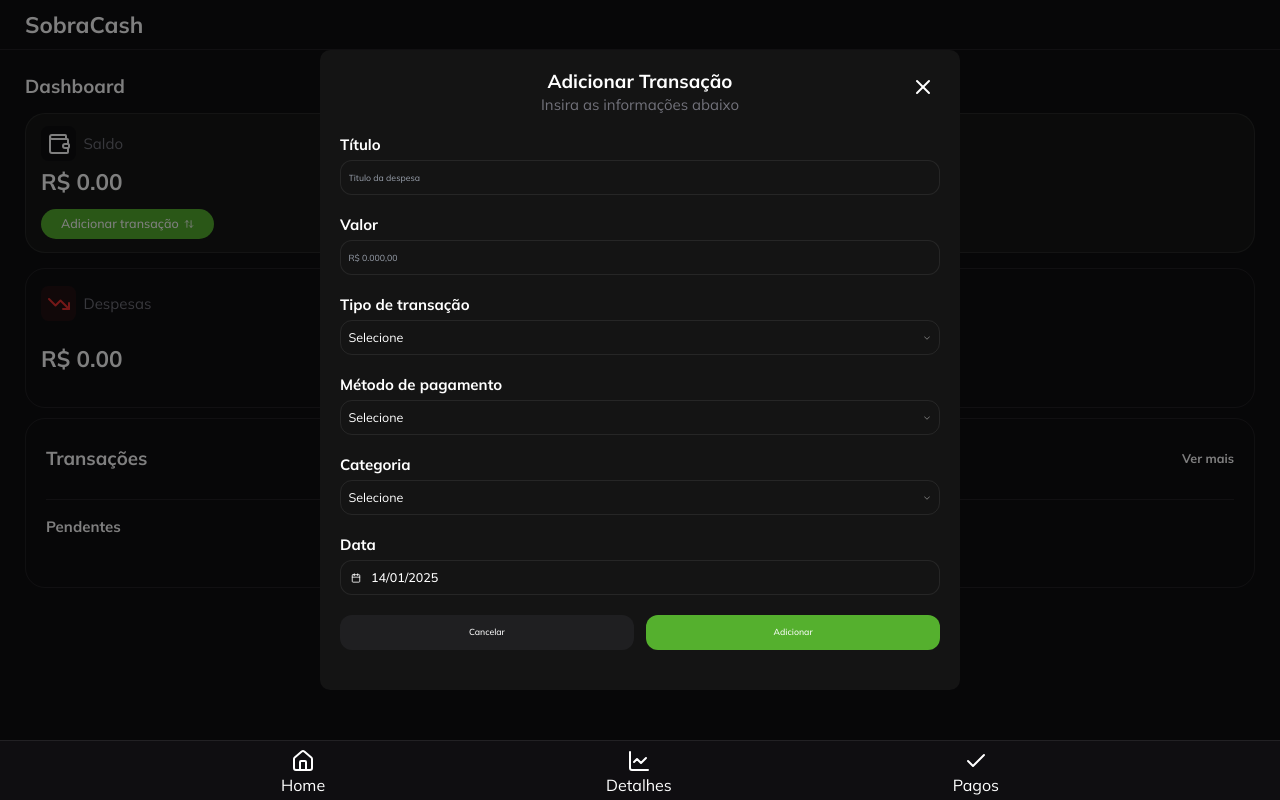
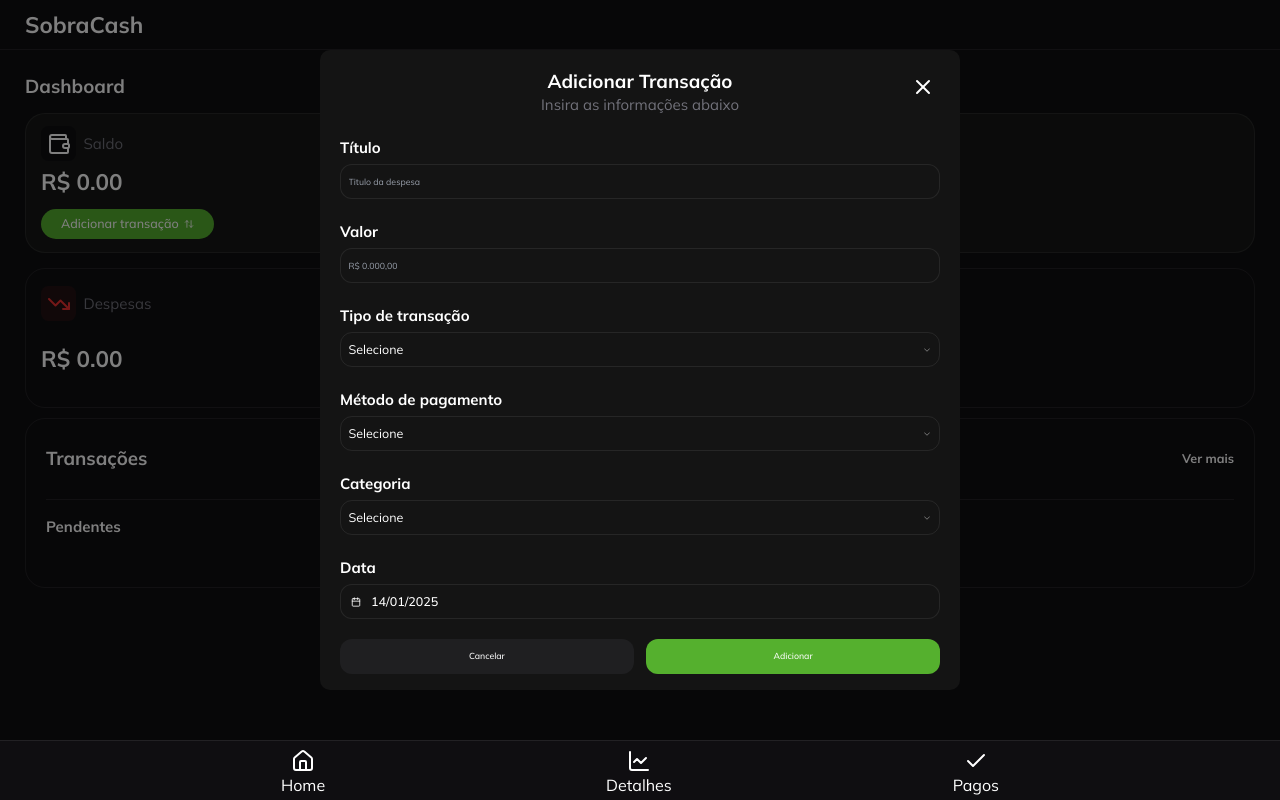
Before and after one commit to nicolasfreitas-dev/wisebills, a Next.js app: page / in a window 1280 px wide. Both pictures are taken after a click on the button "Adicionar transação". Built offline with nearby package versions, Linux system fonts and the light colour scheme.

Commit message:
refactor: change old form component to use shadcn form component

```diff
--- a/package.json
+++ b/package.json
@@ -21,11 +21,13 @@
     "date-fns": "^4.1.0",
     "lucide-react": "^0.469.0",
     "next": "15.1.3",
+    "next-themes": "^0.4.4",
     "react": "^19.0.0",
     "react-day-picker": "^8.10.1",
     "react-dom": "^19.0.0",
     "react-hook-form": "^7.54.2",
     "sobra-cash": "file:",
+    "sonner": "^2.0.1",
     "tailwind-merge": "^2.6.0",
     "tailwindcss-animate": "^1.0.7",
     "zod": "^3.24.1"
--- a/src/components/DatePickerField/index.tsx
+++ /dev/null
@@ -1,53 +0,0 @@
-import React from "react"
-import { cn } from "@/lib/utils"
-import { format } from "date-fns"
-import { Button } from "../ui/button"
-import { Popover, PopoverContent, PopoverTrigger } from "../ui/popover"
-import { Calendar } from "../ui/calendar"
-import { ptBR } from "date-fns/locale/pt-BR"
-import { CalendarIcon } from "lucide-react"
-
-interface DatePickerProps {
-    value?: Date;
-    onChange?: (date: Date) => void;
-}
-
-export default function DatePickerField({ value, onChange }: DatePickerProps) {
-    const date = value || new Date()
-
-    return (
-        <Popover>
-            <PopoverTrigger asChild>
-                <Button
-                    type="button"
-                    variant={"outline"}
-                    className={cn(
-                        "w-full h-14 rounded-[1.2rem] bg-bg-secondary border-border-color mb-8 text-xl justify-start text-left",
-                        !date && "text-muted-foreground"
-                    )}
-                >
-                    <CalendarIcon className="mr-2 h-8 w-8" />
-                    {date ? (
-                        format(date, "dd/MM/yyyy")
-                    ) : (
-                        <span>Escolha uma data</span>
-                    )}
-                </Button>
-            </PopoverTrigger>
-            <PopoverContent
-                className="bg-bg-secondary border-border-color p-0"
-                sideOffset={8}
-            >
-                <Calendar
-                    mode="single"
-                    selected={date}
-                    onSelect={onChange}
-                    initialFocus
-                    locale={ptBR}
-                    fixedWeeks
-                    value={value}
-                />
-            </PopoverContent>
-        </Popover>
-    );
-};
--- a/src/components/SelectField/index.tsx
+++ b/src/components/SelectField/index.tsx
@@ -1,16 +1,31 @@
-import { Select, SelectContent, SelectItem, SelectTrigger, SelectValue } from "../ui/select"
+import { useController, UseControllerProps } from "react-hook-form";
+import {
+    Select,
+    SelectContent,
+    SelectItem,
+    SelectTrigger,
+    SelectValue,
+} from "../ui/select";
 
-interface SelectFieldProps {
-    placeholder: string,
-    selectItem: string[],
-    value?: string,
-    onChange: (value: string) => void;
+interface SelectFieldProps extends UseControllerProps {
+    placeholder: string
+    selectItem: string[]
 }
 
-export default function SelectField({ placeholder, selectItem, value, onChange }: SelectFieldProps) {
+export default function SelectField({
+    placeholder,
+    selectItem,
+    ...props
+}: SelectFieldProps) {
+    const { field } = useController(props);
+
     return (
-        <Select value={value} onValueChange={onChange}>
-            <SelectTrigger className="h-14 rounded-[1.2rem] border-border-color mb-8 text-xl">
+        <Select
+            onValueChange={field.onChange}
+            value={field.value}
+            defaultValue={field.value}
+        >
+            <SelectTrigger className="h-14 rounded-[1.2rem] border-border-color text-xl">
                 <SelectValue placeholder={placeholder} />
             </SelectTrigger>
             <SelectContent className="bg-bg-secondary border-border-color">
--- a/src/components/TransactionForm/index.tsx
+++ b/src/components/TransactionForm/index.tsx
@@ -1,28 +1,46 @@
 "use client";
 
-import { useState } from "react";
-import DatePickerField from "../DatePickerField";
+import { useForm, useWatch } from "react-hook-form";
+// import DatePickerField from "../DatePickerField";
 import SelectField from "../SelectField";
 import { Button } from "../ui/button";
 import { Input } from "../ui/input";
-import { Label } from "../ui/label";
+import {
+    Form,
+    FormControl,
+    FormField,
+    FormItem,
+    FormLabel,
+} from "@/components/ui/form";
+import { Popover, PopoverContent, PopoverTrigger } from "../ui/popover";
+import { CalendarIcon } from "lucide-react";
+import { Calendar } from "../ui/calendar";
+import { cn } from "@/lib/utils";
+import { zodResolver } from "@hookform/resolvers/zod";
+import { z } from "zod";
+import { ptBR } from "date-fns/locale/pt-BR";
+import { format } from "date-fns";
+import { useState } from "react";
+import { Label } from "@radix-ui/react-select";
 
 interface TransactionFormProps {
     isClosed: () => void;
-    onAddTransaction: (transaction: Transaction) => void
-}
-export interface Transaction {
-    title: string,
-    amount: string,
-    type: string,
-    paymentMethod: string,
-    parcel?: string,
-    category: string,
-    date: Date
 }
 
-export default function TransactionForm({ isClosed, onAddTransaction }: TransactionFormProps) {
-    const [transaction, setTransaction] = useState<Transaction>({
+export const transaction = z.object({
+    title: z.string(),
+    amount: z.string(),
+    type: z.string(),
+    paymentMethod: z.string(),
+    parcel: z.string().optional(),
+    category: z.string(),
+    date: z.date(),
+});
+
+export default function TransactionForm({ isClosed }: TransactionFormProps) {
+    const form = useForm<z.infer<typeof transaction>>({
+        resolver: zodResolver(transaction),
+        defaultValues: {
             title: "",
             amount: "",
             type: "",
@@ -30,73 +48,132 @@ export default function TransactionForm({ isClosed, onAddTransaction }: Transact
             parcel: "",
             category: "",
             date: new Date(),
+        },
     });
 
-    const handleInputChange = (field: keyof Transaction, value: string | Date) => {
-        setTransaction(prev => ({...prev, [field]: value}))
-    }
+    const paymentMethod = useWatch({
+        control: form.control,
+        name: "paymentMethod"
+    })
 
-    const handleSubmit = (e: React.FormEvent) => {
-        e.preventDefault()
-
-        onAddTransaction(transaction)
-
-        console.log(transaction);
+    const onSubmit = (data: z.infer<typeof transaction>) => {
+        console.log(data);
 
         isClosed()
-    }
+    };
 
     return (
+        <Form {...form}>
             <form
                 className="w-full flex flex-col items-start px-8"
-            onSubmit={handleSubmit}
+                onSubmit={form.handleSubmit(onSubmit)}
             >
-            <Label className="text-2xl font-bold pb-2">Título</Label>
+                <FormField
+                    control={form.control}
+                    name="title"
+                    render={({ field }) => (
+                        <FormItem className="w-full mb-8">
+                            <FormLabel className="text-2xl font-bold pb-2">
+                                Título
+                            </FormLabel>
+                            <FormControl>
                                 <Input
-                className="h-14 rounded-[1.2rem] bg-bg-secondary border-border-color mb-8 text-xl"
+                                    className="h-14 rounded-[1.2rem] bg-bg-secondary border-border-color text-xl"
                                     placeholder="Titulo da despesa"
-                value={transaction.title}
-                onChange={(e) => handleInputChange("title", e.target.value)}
+                                    {...field }
                                 />
-            <Label className="text-2xl font-bold pb-2">Valor</Label>
+                            </FormControl>
+                        </FormItem>
+                    )}
+                />
+                <FormField
+                    control={form.control}
+                    name="amount"
+                    render={({ field }) => (
+                        <FormItem className="w-full mb-8">
+                            <FormLabel className="text-2xl font-bold pb-2">
+                                Valor
+                            </FormLabel>
+                            <FormControl>
                                 <Input
-                className="h-14 rounded-[1.2rem] bg-bg-secondary border-border-color mb-8 text-xl"
+                                    className="h-14 rounded-[1.2rem] bg-bg-secondary border-border-color text-xl"
                                     placeholder="R$ 0.000,00"
-                value={transaction.amount}
-                onChange={(e) => handleInputChange("amount", e.target.value)}
+                                    {...field }
                                 />
-            <Label className="text-2xl font-bold pb-2">Tipo de transação</Label>
+                            </FormControl>
+                        </FormItem>
+                    )}
+                />
+                <FormField
+                    control={form.control}
+                    name="type"
+                    render={({ field }) => (
+                        <FormItem className="w-full mb-8">
+                            <FormLabel className="text-2xl font-bold pb-2">
+                                Tipo de transação
+                            </FormLabel>
+                            <FormControl>
                                 <SelectField
                                     placeholder="Selecione"
                                     selectItem={["Gasto", "Deposito"]}
-                value={transaction.type}
-                onChange={(value) => handleInputChange("type", value)}
+                                    name={field.name}
                                 />
-            <Label className="text-2xl font-bold pb-2">
+                            </FormControl>
+                        </FormItem>
+                    )}
+                />
+                <FormField
+                    control={form.control}
+                    name="paymentMethod"
+                    render={({ field }) => (
+                        <FormItem className="w-full mb-8">
+                            <FormLabel className="text-2xl font-bold pb-2">
                                 Método de pagamento
-            </Label>
+                            </FormLabel>
+                            <FormControl>
                                 <SelectField
                                     placeholder="Selecione"
-                selectItem={["Pix", "À vista", "Cartão", "Depósito bancário"]}
-                value={transaction.paymentMethod}
-                onChange={(value) => handleInputChange("paymentMethod", value)}
+                                    selectItem={[
+                                        "Pix",
+                                        "À vista",
+                                        "Cartão",
+                                        "Depósito bancário",
+                                    ]}
+                                    name={field.name}
                                 />
-            {transaction.paymentMethod === "Cartão" && (
-                <>
-                    <Label className="text-2xl font-bold pb-2">
-                    Número de parcelas
-                    </Label>
+                            </FormControl>
+                        </FormItem>
+                    )}
+                />
+                {paymentMethod === "Cartão" && (
+                    <FormField
+                    control={form.control}
+                    name="parcel"
+                    render={({ field }) => (
+                        <FormItem className="w-full mb-8">
+                            <FormLabel className="text-2xl font-bold pb-2">
+                                Números de parcelas
+                            </FormLabel>
+                            <FormControl>
                                 <SelectField
                                     placeholder="Selecione"
                                     selectItem={[ "1", "2", "3", "4", "5", "6", "7", "8", "9", "10", "11", "12" ]}
-                        value={transaction.parcel}
-                        onChange={(value) =>
-                            handleInputChange("parcel", value)
-                        }
+                                    name={field.name}
                                 />
-                </>
+                            </FormControl>
+                        </FormItem>
                     )}
-            <Label className="text-2xl font-bold pb-2">Categoria</Label>
+                />
+                )}
+                <FormField
+                    control={form.control}
+                    name="category"
+                    render={({ field }) => (
+                        <FormItem className="w-full mb-8">
+                            <FormLabel className="text-2xl font-bold pb-2">
+                                Categoria
+                            </FormLabel>
+                            <FormControl>
                                 <SelectField
                                     placeholder="Selecione"
                                     selectItem={[
@@ -106,17 +183,56 @@ export default function TransactionForm({ isClosed, onAddTransaction }: Transact
                                         "Entretenimento",
                                         "Salário",
                                     ]}
-                value={transaction.category}
-                onChange={(value) => handleInputChange("category", value)}
+                                    name={field.name}
                                 />
-            <Label className="text-2xl font-bold pb-2">Data</Label>
-            <DatePickerField
-                value={transaction.date}
-                onChange={(date) => {
-                    if (date) {
-                        handleInputChange("date", date)}
-                    }
-                }
+                            </FormControl>
+                        </FormItem>
+                    )}
+                />
+                <FormField
+                    control={form.control}
+                    name="date"
+                    render={({ field }) => (
+                        <FormItem className="w-full mb-8">
+                            <FormLabel className="text-2xl font-bold pb-2">
+                                Data
+                            </FormLabel>
+                            <FormControl>
+                                <Popover>
+                                    <PopoverTrigger asChild>
+                                        <Button
+                                            type="button"
+                                            variant={"outline"}
+                                            className={cn(
+                                                "w-full h-14 rounded-[1.2rem] bg-bg-secondary border-border-color text-xl justify-start text-left",
+                                                !field.value && "text-muted-foreground"
+                                            )}
+                                        >
+                                            <CalendarIcon className="mr-2 h-8 w-8" />
+                                            {field.value ? (
+                                                format(field.value, "dd/MM/yyyy")
+                                            ) : (
+                                                <span>Escolha uma data</span>
+                                            )}
+                                        </Button>
+                                    </PopoverTrigger>
+                                    <PopoverContent
+                                        className="bg-bg-secondary border-border-color p-0"
+                                        sideOffset={8}
+                                    >
+                                        <Calendar
+                                            mode="single"
+                                            selected={field.value}
+                                            onDayClick={field.onChange}
+                                            initialFocus
+                                            locale={ptBR}
+                                            fixedWeeks
+                                        />
+                                    </PopoverContent>
+                                </Popover>
+                            </FormControl>
+                        </FormItem>
+                    )}
                 />
                 <div className="w-full flex items-center justify-center gap-5">
                     <Button
@@ -134,5 +250,6 @@ export default function TransactionForm({ isClosed, onAddTransaction }: Transact
                     </Button>
                 </div>
             </form>
+        </Form>
     );
 }
```
Also changed, not shown: src/components/ui/sonner.tsx (added, +31 -0 lines), 1 other file (tests, documents, lock files or other folders). Lines whose indentation alone changed are shown as unchanged.
